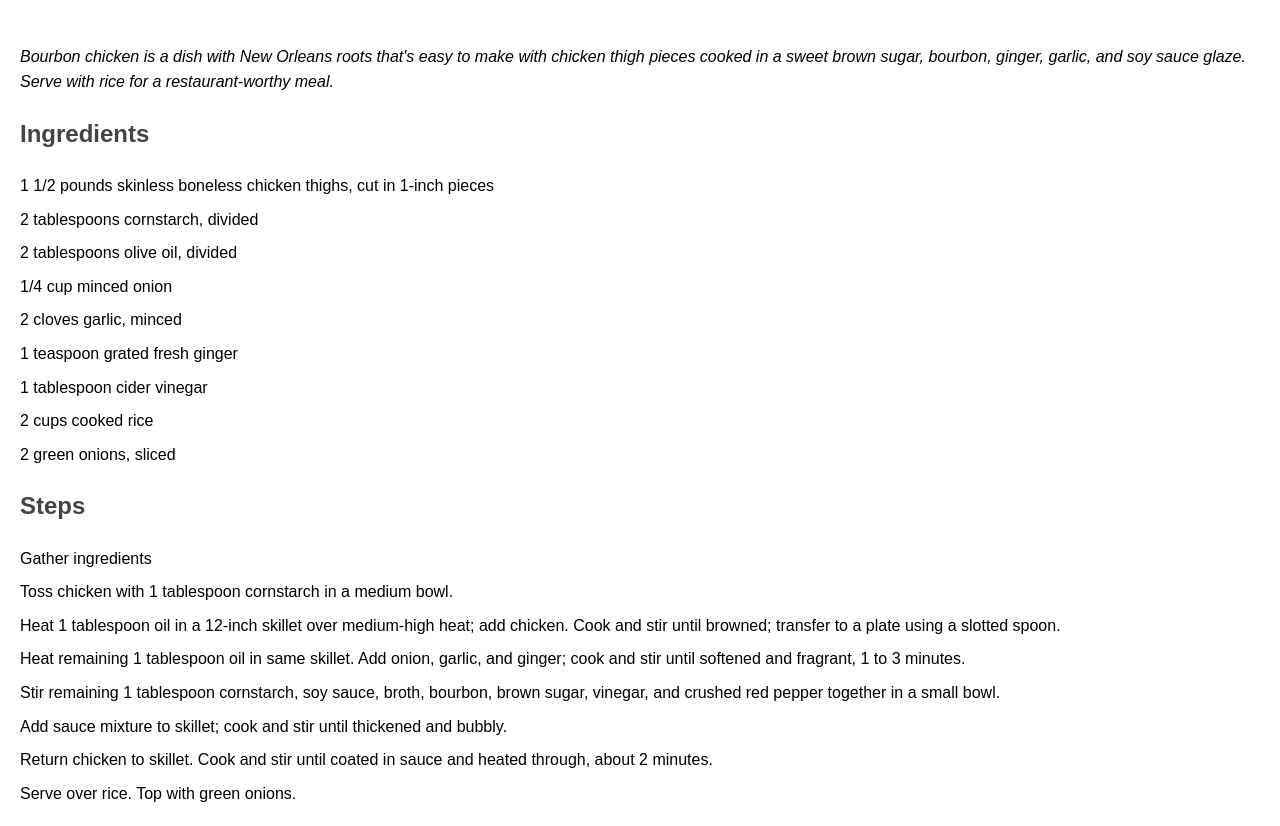
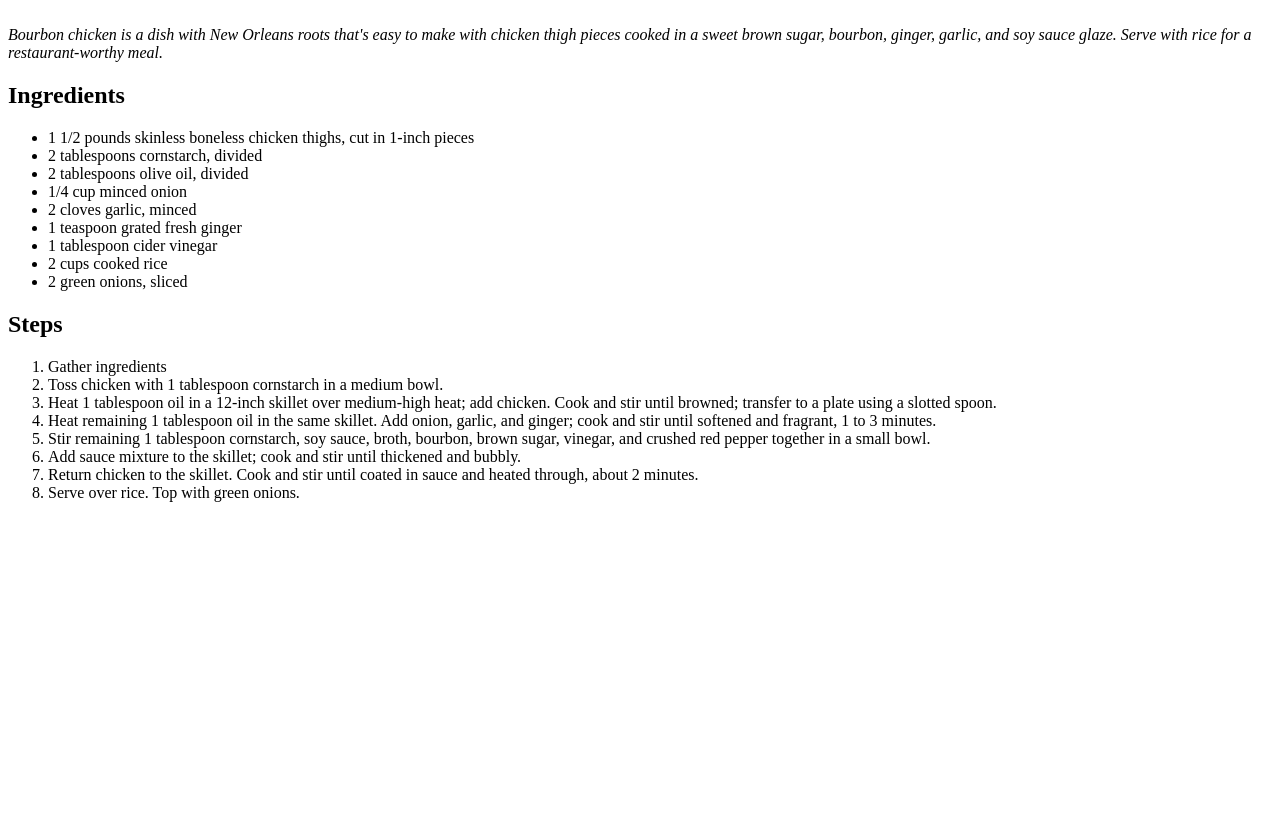
Before and after one commit to git-BlentritHasi/odin-recipes, a plain HTML site: page recipes/chicken.html in a window 1280 px wide. Shown: the part 606-1432 px from the top of the page. After the commit the page ends 1124 px from the top, so only its background shows below. Drawn offline with Linux system fonts and the light colour scheme.

Commit message:
Third recipe code

```diff
--- a/recipes/chicken.html
+++ b/recipes/chicken.html
@@ -5,37 +5,37 @@
     <meta name="viewport" content="width=device-width, initial-scale=1.0">
     <title>Bourbon Chicken Recipe</title>
 </head>
-<body style="font-family: Arial, sans-serif; line-height: 1.6; margin: 20px;">
+<body>
 
-    <h1 style="color: #444;">Bourbon Chicken Recipe</h1>
+    <h1>Bourbon Chicken Recipe</h1>
 
     <img src="./recipe-images/chicken.jpg" alt="Bourbon Chicken" style="max-width: 100%; height: auto; border-radius: 8px; margin-bottom: 20px;">
 
     <p><em>Bourbon chicken is a dish with New Orleans roots that's easy to make with chicken thigh pieces cooked in a sweet brown sugar, bourbon, ginger, garlic, and soy sauce glaze. Serve with rice for a restaurant-worthy meal.</em></p>
 
-    <h2 style="color: #444;">Ingredients</h2>
-    <ul style="list-style-type: none; padding: 0;">
-        <li style="margin-bottom: 8px;">1 1/2 pounds skinless boneless chicken thighs, cut in 1-inch pieces</li>
-        <li style="margin-bottom: 8px;">2 tablespoons cornstarch, divided</li>
-        <li style="margin-bottom: 8px;">2 tablespoons olive oil, divided</li>
-        <li style="margin-bottom: 8px;">1/4 cup minced onion</li>
-        <li style="margin-bottom: 8px;">2 cloves garlic, minced</li>
-        <li style="margin-bottom: 8px;">1 teaspoon grated fresh ginger</li>
-        <li style="margin-bottom: 8px;">1 tablespoon cider vinegar</li>
-        <li style="margin-bottom: 8px;">2 cups cooked rice</li>
-        <li style="margin-bottom: 8px;">2 green onions, sliced</li>
+    <h2>Ingredients</h2>
+    <ul>
+        <li>1 1/2 pounds skinless boneless chicken thighs, cut in 1-inch pieces</li>
+        <li>2 tablespoons cornstarch, divided</li>
+        <li>2 tablespoons olive oil, divided</li>
+        <li>1/4 cup minced onion</li>
+        <li>2 cloves garlic, minced</li>
+        <li>1 teaspoon grated fresh ginger</li>
+        <li>1 tablespoon cider vinegar</li>
+        <li>2 cups cooked rice</li>
+        <li>2 green onions, sliced</li>
     </ul>
 
-    <h2 style="color: #444;">Steps</h2>
-    <ol style="list-style-type: none; padding: 0;">
-        <li style="margin-bottom: 8px;">Gather ingredients</li>
-        <li style="margin-bottom: 8px;">Toss chicken with 1 tablespoon cornstarch in a medium bowl.</li>
-        <li style="margin-bottom: 8px;">Heat 1 tablespoon oil in a 12-inch skillet over medium-high heat; add chicken. Cook and stir until browned; transfer to a plate using a slotted spoon.</li>
-        <li style="margin-bottom: 8px;">Heat remaining 1 tablespoon oil in same skillet. Add onion, garlic, and ginger; cook and stir until softened and fragrant, 1 to 3 minutes.</li>
-        <li style="margin-bottom: 8px;">Stir remaining 1 tablespoon cornstarch, soy sauce, broth, bourbon, brown sugar, vinegar, and crushed red pepper together in a small bowl.</li>
-        <li style="margin-bottom: 8px;">Add sauce mixture to skillet; cook and stir until thickened and bubbly.</li>
-        <li style="margin-bottom: 8px;">Return chicken to skillet. Cook and stir until coated in sauce and heated through, about 2 minutes.</li>
-        <li style="margin-bottom: 8px;">Serve over rice. Top with green onions.</li>
+    <h2>Steps</h2>
+    <ol>
+        <li>Gather ingredients</li>
+        <li>Toss chicken with 1 tablespoon cornstarch in a medium bowl.</li>
+        <li>Heat 1 tablespoon oil in a 12-inch skillet over medium-high heat; add chicken. Cook and stir until browned; transfer to a plate using a slotted spoon.</li>
+        <li>Heat remaining 1 tablespoon oil in the same skillet. Add onion, garlic, and ginger; cook and stir until softened and fragrant, 1 to 3 minutes.</li>
+        <li>Stir remaining 1 tablespoon cornstarch, soy sauce, broth, bourbon, brown sugar, vinegar, and crushed red pepper together in a small bowl.</li>
+        <li>Add sauce mixture to the skillet; cook and stir until thickened and bubbly.</li>
+        <li>Return chicken to the skillet. Cook and stir until coated in sauce and heated through, about 2 minutes.</li>
+        <li>Serve over rice. Top with green onions.</li>
     </ol>
 </body>
 </html>
```
Also changed, not shown: index.html (+4 -8 lines), recipes/pizza.html (added, +47 -0 lines), recipes/recipe-images/pizza.webp (added).
